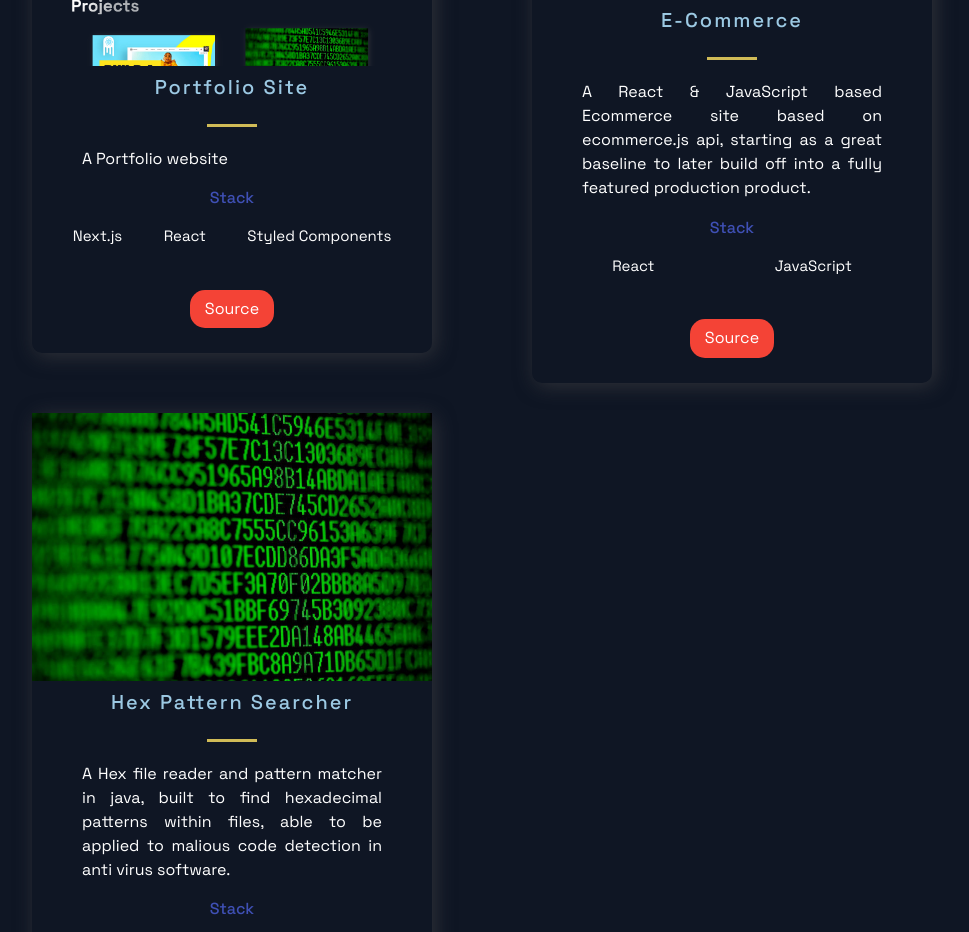
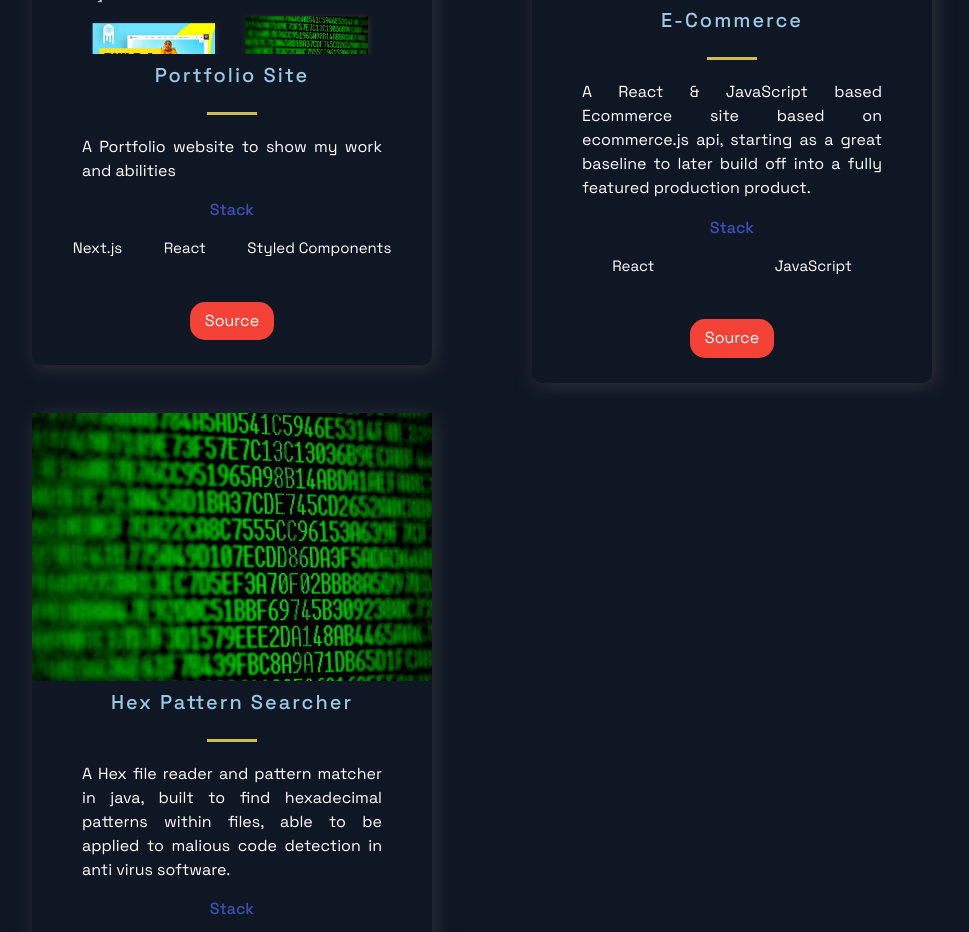
Before and after one commit to BlackPrism7537/BlackPrism7537, a Next.js app: page / in a window 1280 px wide. Shown: the part 960-1892 px from the top of the page, without its empty margins (158-1127 px from the left). Built offline with nearby package versions, Linux system fonts and the light colour scheme.

Commit message:
adding projects

```diff
--- a/src/constants/constants.js
+++ b/src/constants/constants.js
@@ -1,10 +1,10 @@
 export const projects = [
 	{
 		title: "Portfolio Site",
-		description: "A Portfolio website ",
+		description: "A Portfolio website to show my work and abilities",
 		image: "/images/Portfolio.PNG",
 		tags: ["Next.js", "React", "Styled Components"],
-		source: "https://github.com/BlackPrism7537/project_e_commerce",
+		source: "https://github.com/BlackPrism7537/portfolio_website",
 		visit: "",
 		id: 1,
 	},
@@ -16,7 +16,7 @@ export const projects = [
 		tags: ["React", "JavaScript"],
 		source: "https://github.com/BlackPrism7537/project_e_commerce",
 		visit: "",
-		id: 1,
+		id: 2,
 	},
 	{
 		title: "Hex Pattern Searcher",
@@ -26,7 +26,7 @@ export const projects = [
 		tags: ["Java", "JFrame"],
 		source: "https://github.com/BlackPrism7537/project_e_commerce",
 		visit: "",
-		id: 1,
+		id: 3,
 	},
 ];
 
```
